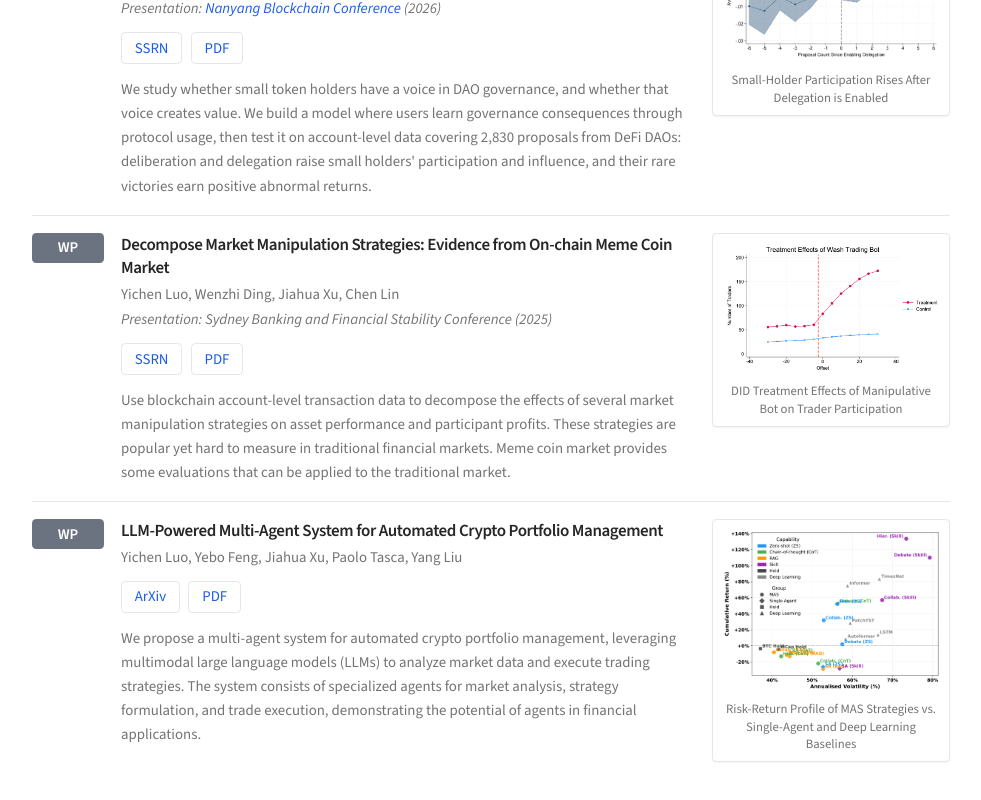
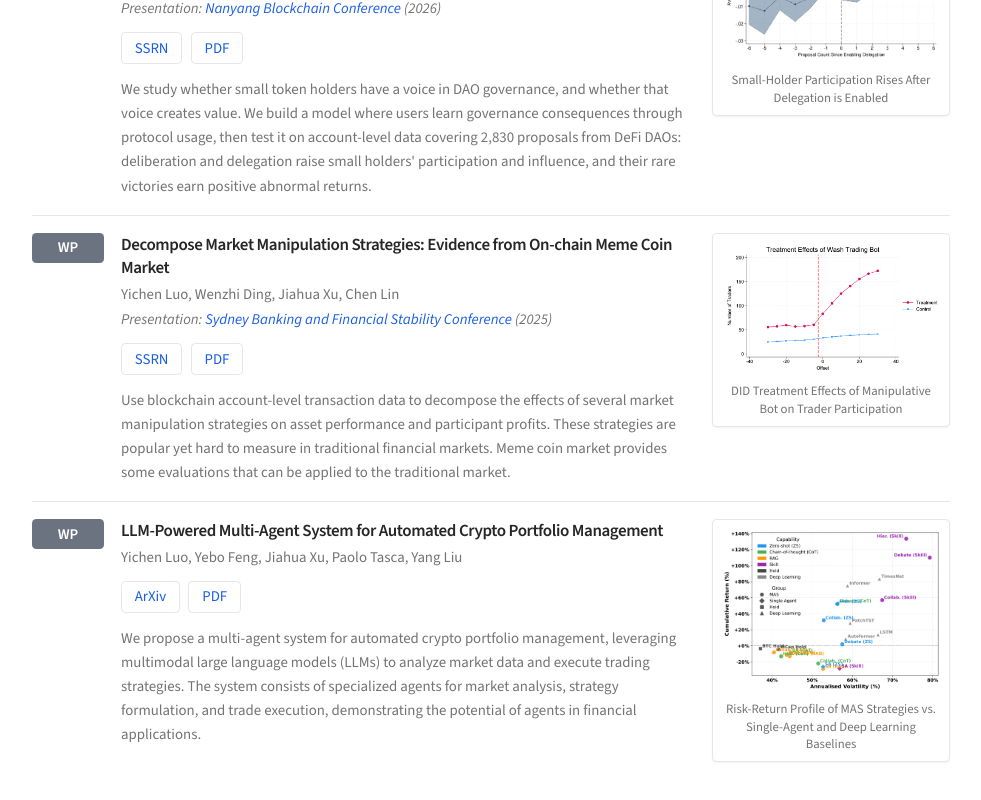
Before and after one commit to lyc0603/lyc0603.github.io, a React (Vite) app: page / in a window 1280 px wide. Shown: the part 1539-2339 px from the top of the page, without its empty margins (285-1266 px from the left). Built offline with nearby package versions, Linux system fonts and the light colour scheme; the HTML template or start-up script is replaced by a standard one.

Commit message:
Link SBFC 2025 to its archived program
The organisers' site now shows the 2026 edition, so link the Wayback
Machine snapshot from 2025-12-01, which still lists the paper.

Co-Authored-By: Claude Opus 5.5 <noreply@anthropic.com>

```diff
--- a/src/i18n/content.ts
+++ b/src/i18n/content.ts
@@ -274,7 +274,14 @@ export const workingPapers: Paper[] = [
       zh: '罗奕辰、丁文治、徐家画、林晨',
     },
     year: '2025',
-    presentations: [{ name: 'Sydney Banking and Financial Stability Conference', year: '2025' }],
+    presentations: [
+      {
+        name: 'Sydney Banking and Financial Stability Conference',
+        year: '2025',
+        // The organisers' site now shows 2026; this snapshot still lists the paper.
+        url: 'https://web.archive.org/web/20251201220400/https://sbfc.sydney.edu.au/program/',
+      },
+    ],
     links: [
       {
         label: 'SSRN',
```
Also changed, not shown: 1 other file (tests, documents, lock files or other folders).
